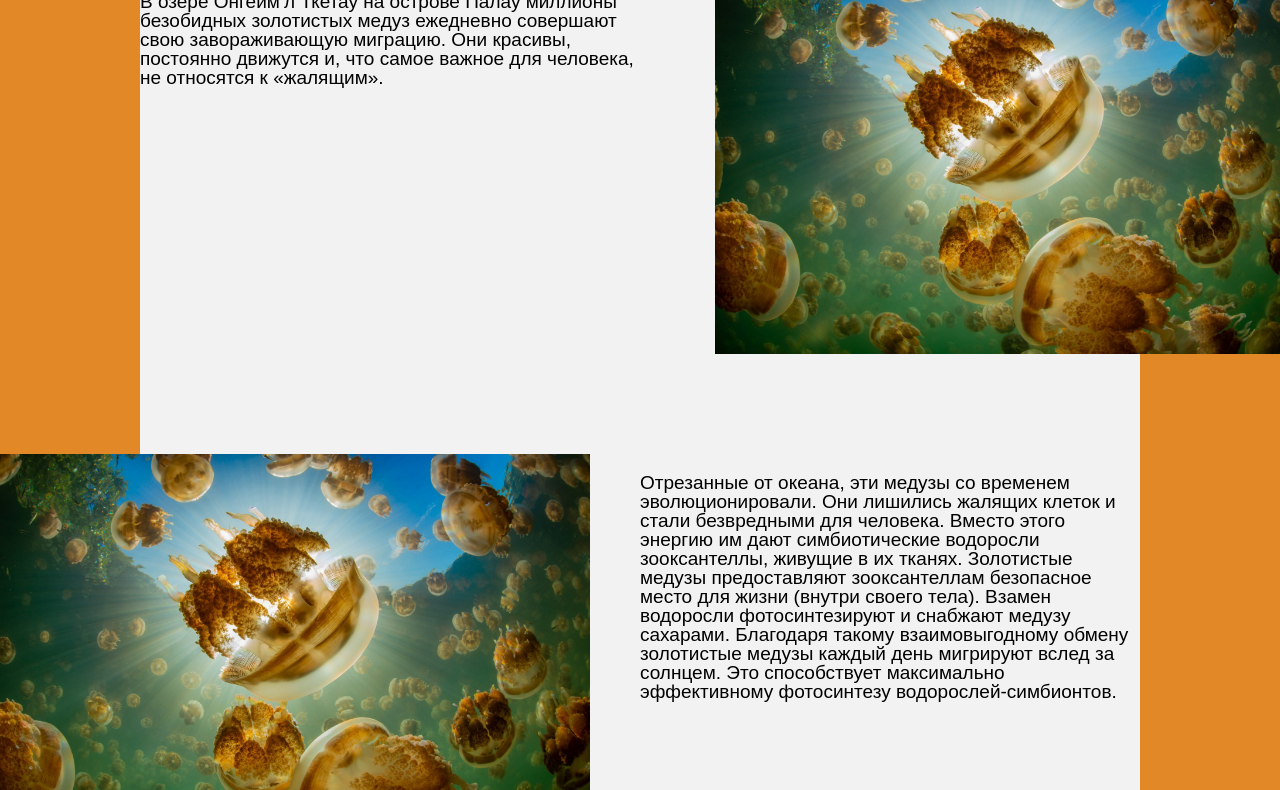
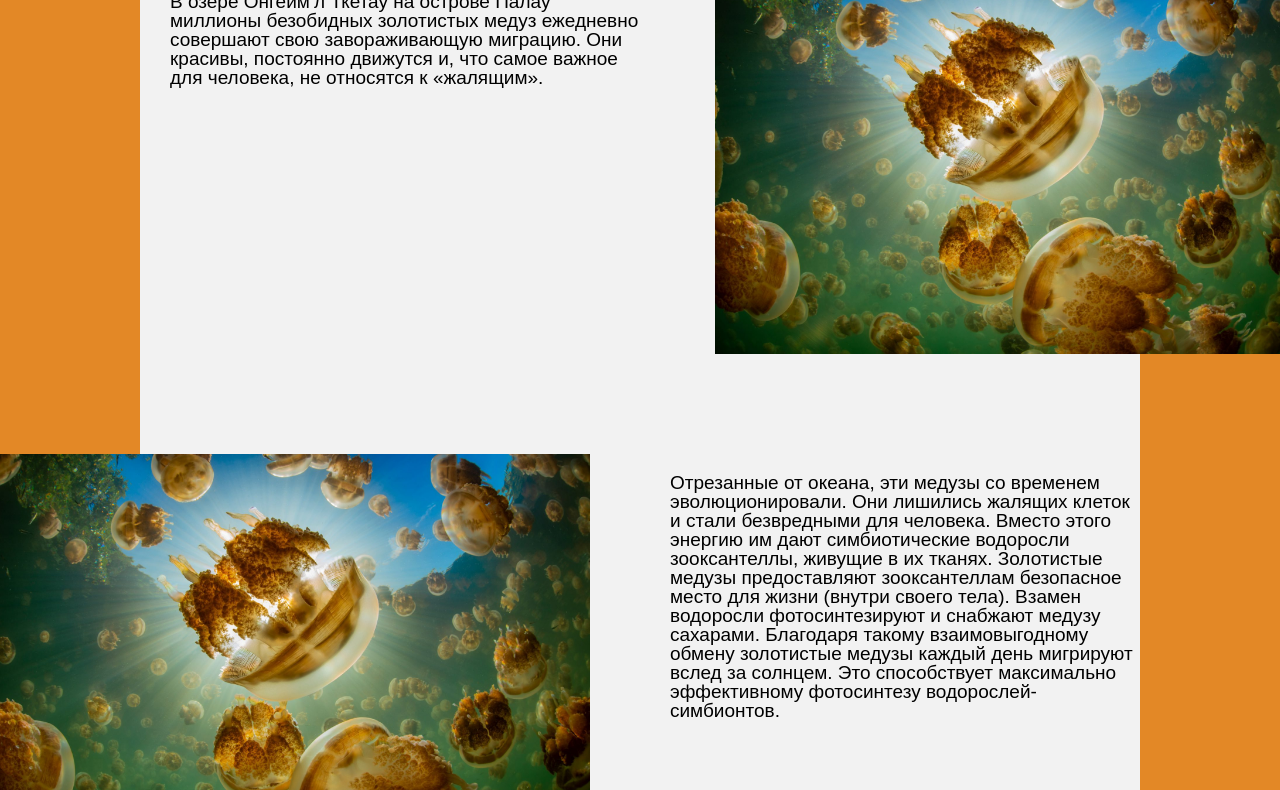
Before and after one commit to zheromskyS/biology, a website: page select/nice/select-1.html in a window 1280 px wide. Shown: the part 196-986 px from the top of the page. Drawn offline with Linux system fonts and the light colour scheme.

Commit message:
feat: add amendments

```diff
--- a/styles/select.css
+++ b/styles/select.css
@@ -65,3 +65,7 @@ body {
     width: 600px;
     height: 400px;
 }
+
+.block-desc {
+    margin-left: 30px;
+}
```
